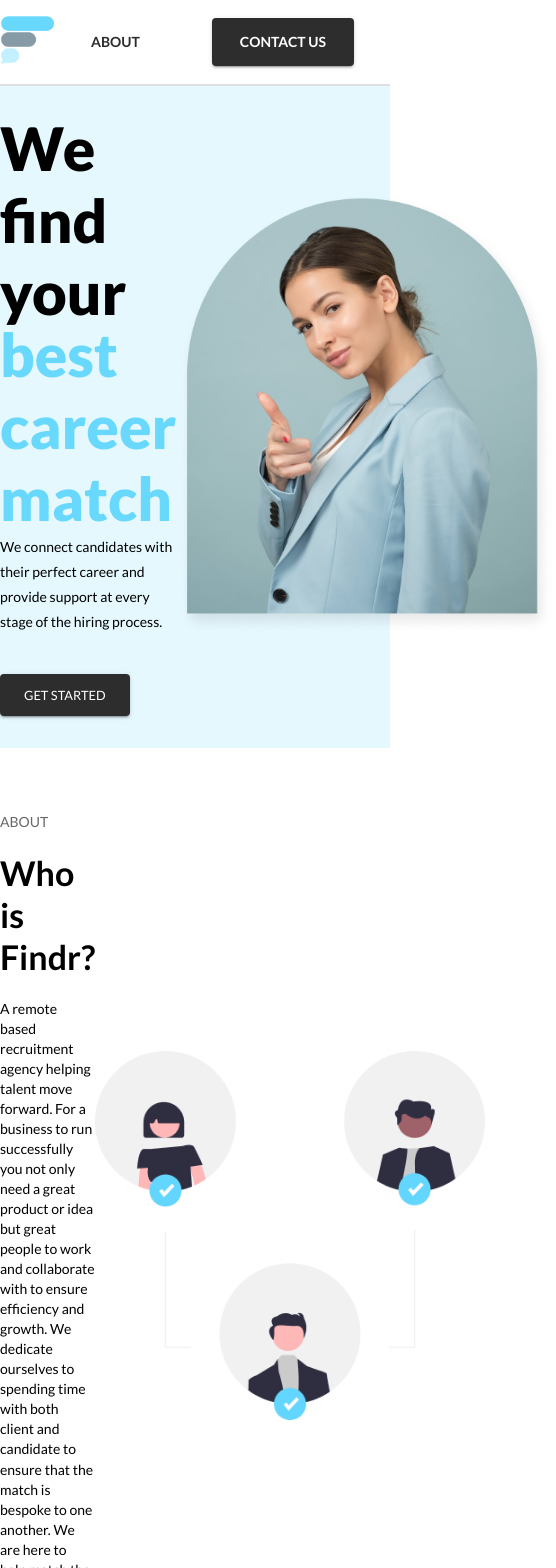
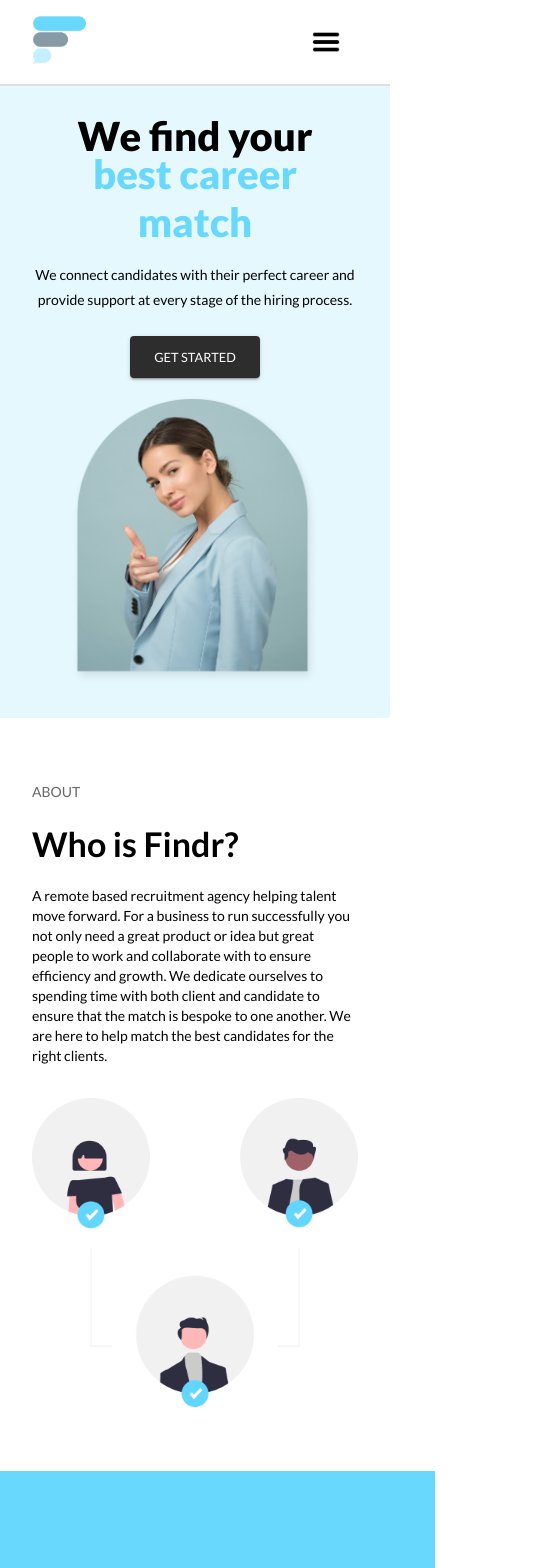
Before and after one commit to EFOC/findr, a React (Create React App) app: page / in a window 390 px wide. Shown: the top 1568 px of the page, 556 px wide, since content can reach past the window. Built offline with nearby package versions, Linux system fonts and the light colour scheme.

Commit message:
added mobile menu and made it mobile friendly

```diff
--- a/src/components/Navbar/Navbar.js
+++ b/src/components/Navbar/Navbar.js
@@ -1,11 +1,25 @@
-import React from 'react';
+import React, { useState } from 'react';
 import { Link, useLocation } from 'react-router-dom';
+import useMediaQuery from '@mui/material/useMediaQuery';
 import Container from '@mui/material/Container';
+import Menu from '@mui/material/Menu';
+import MenuItem from '@mui/material/MenuItem';
 import Button from '@mui/material/Button';
+import menu from '../../assets/menu.png';
 import logo from '../../assets/logo.png';
 
 const Navbar = () => {
 	const location = useLocation();
+	const isSmallScreen = useMediaQuery('(max-width: 600px)');
+
+	const [anchorEl, setAnchorEl] = useState(null);
+	const open = Boolean(anchorEl);
+	const handleClick = (e) => {
+		setAnchorEl(e.currentTarget);
+	};
+	const handleClose = () => {
+		setAnchorEl(null);
+	};
 
 	return (
 		<nav>
@@ -20,6 +34,7 @@ const Navbar = () => {
 					</Link>
 				)}
 
+				{!isSmallScreen ? (
 					<div className='buttonActions'>
 						{location.pathname === '/' ? (
 							<a href='#about'>
@@ -35,6 +50,37 @@ const Navbar = () => {
 							<Button variant='contained'>Contact Us</Button>
 						</Link>
 					</div>
+				) : (
+					<Button
+						id='mobileMenu'
+						aria-controls={open ? 'basic-menu' : undefined}
+						aria-haspopup='true'
+						aria-expanded={open ? 'true' : undefined}
+						onClick={handleClick}
+					>
+						<img src={menu} alt='menu' />
+					</Button>
+				)}
+
+				<Menu
+					id='basic-menu'
+					anchorEl={anchorEl}
+					open={open}
+					onClose={handleClose}
+				>
+					<MenuItem onClick={handleClose}>
+						{location.pathname === '/' ? (
+							<a href='#about'>About</a>
+						) : (
+							<Link className='link' to={'/'}>
+								About
+							</Link>
+						)}
+					</MenuItem>
+					<MenuItem onClick={handleClose}>
+						<Link to={'/contact'}>Contact Us</Link>
+					</MenuItem>
+				</Menu>
 			</Container>
 		</nav>
 	);
--- a/src/components/Navbar/_Navbar.scss
+++ b/src/components/Navbar/_Navbar.scss
@@ -30,4 +30,17 @@ nav {
 			padding: variables.$mainButtonPadding;
 		}
 	}
+
+	#mobileMenu {
+		img {
+			width: 30px;
+			height: 30px;
+		}
+	}
+
+	#basic-menu {
+		li {
+			width: 200px;
+		}
+	}
 }
--- a/src/pages/Contact/Contact.js
+++ b/src/pages/Contact/Contact.js
@@ -39,7 +39,7 @@ const Contact = () => {
 
 		try {
 			emailjs.sendForm(
-				'service_tbyci4h',
+				'service_zp5h8ng',
 				'template_cb409tr',
 				e.target,
 				'BgWYL00vurLAy1COj'
--- a/src/pages/Contact/_Contact.scss
+++ b/src/pages/Contact/_Contact.scss
@@ -11,4 +11,10 @@
 	#contact {
 		padding: 3rem 0 2rem;
 	}
+
+	@media (max-width: 750px) {
+		#contact {
+			padding: 2rem;
+		}
+	}
 }
--- a/src/pages/Home/Home.js
+++ b/src/pages/Home/Home.js
@@ -45,7 +45,7 @@ const Home = () => {
 
 			<ContentContainer contentId='content2' contentClassDirection='contentRow'>
 				<div id='about' />
-				<div>
+				<div className='text'>
 					<Typography variant='body2' sx={{ color: 'rgb(104, 104, 104)' }}>
 						ABOUT
 					</Typography>
--- a/src/pages/Home/_home.scss
+++ b/src/pages/Home/_home.scss
@@ -76,3 +76,73 @@
 		}
 	}
 }
+
+@media (max-width: 800px) {
+	.home {
+		.contentRow {
+			flex-direction: column !important;
+		}
+
+		#content1 {
+			div {
+				display: flex;
+				flex-direction: column;
+				align-items: center;
+			}
+
+			h2 {
+				text-align: center;
+			}
+
+			p {
+				text-align: center;
+				margin-top: 1rem;
+			}
+
+			button {
+				margin: 1rem auto;
+			}
+
+			img {
+				width: 300px;
+			}
+		}
+
+		#content2 {
+			.text {
+				margin-bottom: 2rem;
+			}
+
+			img {
+				margin-bottom: -2rem;
+			}
+		}
+	}
+}
+
+@media (max-width: 420px) {
+	.home {
+		#content1 {
+			h2 {
+				font-size: 2.5rem;
+			}
+
+			button {
+				margin: -1rem 0 1rem 0;
+			}
+
+			img {
+				width: 250px;
+			}
+		}
+
+		#content3 {
+			.darkBlue,
+			.lightBlue {
+				p {
+					max-width: 250px;
+				}
+			}
+		}
+	}
+}
--- a/src/styles/App.css
+++ b/src/styles/App.css
@@ -78,12 +78,24 @@ nav .navContainer {
   align-items: center;
   justify-content: space-between;
 }
+@media (max-width: 950px) {
+  nav .navContainer {
+    padding: 0 2rem;
+  }
+}
 nav .buttonActions button {
   font-family: "Lato Bold";
   margin: 0 0.5rem;
 }
 nav .buttonActions :last-child {
   padding: 0.75rem 1.75rem;
+}
+nav #mobileMenu img {
+  width: 30px;
+  height: 30px;
+}
+nav #basic-menu li {
+  width: 200px;
 }
 
 footer img {
@@ -94,6 +106,17 @@ footer .footerItems {
   align-items: center;
   justify-content: space-between;
   margin: 2rem 0;
+}
+@media (max-width: 950px) {
+  footer {
+    padding: 0 2rem;
+  }
+}
+@media (max-width: 400px) {
+  footer .footerItems {
+    flex-direction: column;
+    gap: 1rem;
+  }
 }
 
 .home {
@@ -111,10 +134,20 @@ footer .footerItems {
   align-items: center;
   justify-content: space-between;
 }
+@media (max-width: 950px) {
+  .home .contentRow {
+    padding: 0 2rem;
+  }
+}
 .home .contentCol {
   display: flex;
   flex-direction: column;
   align-items: center;
+}
+@media (max-width: 950px) {
+  .home .contentCol {
+    padding: 0 2rem;
+  }
 }
 .home #content1 {
   background-color: rgb(229, 248, 253);
@@ -149,6 +182,11 @@ footer .footerItems {
   width: 480px;
   height: 400px;
 }
+@media (max-width: 950px) {
+  .home #content3 .darkBlue, .home #content3 .lightBlue {
+    padding: 0 2rem;
+  }
+}
 .home #content3 .lightBlue {
   background-color: rgb(232, 249, 254);
 }
@@ -161,6 +199,50 @@ footer .footerItems {
   align-items: center;
 }
 
+@media (max-width: 800px) {
+  .home .contentRow {
+    flex-direction: column !important;
+  }
+  .home #content1 div {
+    display: flex;
+    flex-direction: column;
+    align-items: center;
+  }
+  .home #content1 h2 {
+    text-align: center;
+  }
+  .home #content1 p {
+    text-align: center;
+    margin-top: 1rem;
+  }
+  .home #content1 button {
+    margin: 1rem auto;
+  }
+  .home #content1 img {
+    width: 300px;
+  }
+  .home #content2 .text {
+    margin-bottom: 2rem;
+  }
+  .home #content2 img {
+    margin-bottom: -2rem;
+  }
+}
+@media (max-width: 420px) {
+  .home #content1 h2 {
+    font-size: 2.5rem;
+  }
+  .home #content1 button {
+    margin: -1rem 0 1rem 0;
+  }
+  .home #content1 img {
+    width: 250px;
+  }
+  .home #content3 .darkBlue p,
+.home #content3 .lightBlue p {
+    max-width: 250px;
+  }
+}
 .contact {
   margin-top: 5rem;
   background-color: rgb(229, 248, 253);
@@ -170,4 +252,9 @@ footer .footerItems {
 }
 .contact #contact {
   padding: 3rem 0 2rem;
+}
+@media (max-width: 750px) {
+  .contact #contact {
+    padding: 2rem;
+  }
 }/*# sourceMappingURL=App.css.map */
```
Also changed, not shown: src/components/Footer/_Footer.scss (+11 -0 lines), src/styles/modules/_mixins.scss (+8 -0 lines), src/assets/menu.png (added), 1 other file (tests, documents, lock files or other folders). Lines whose indentation alone changed are shown as unchanged.
